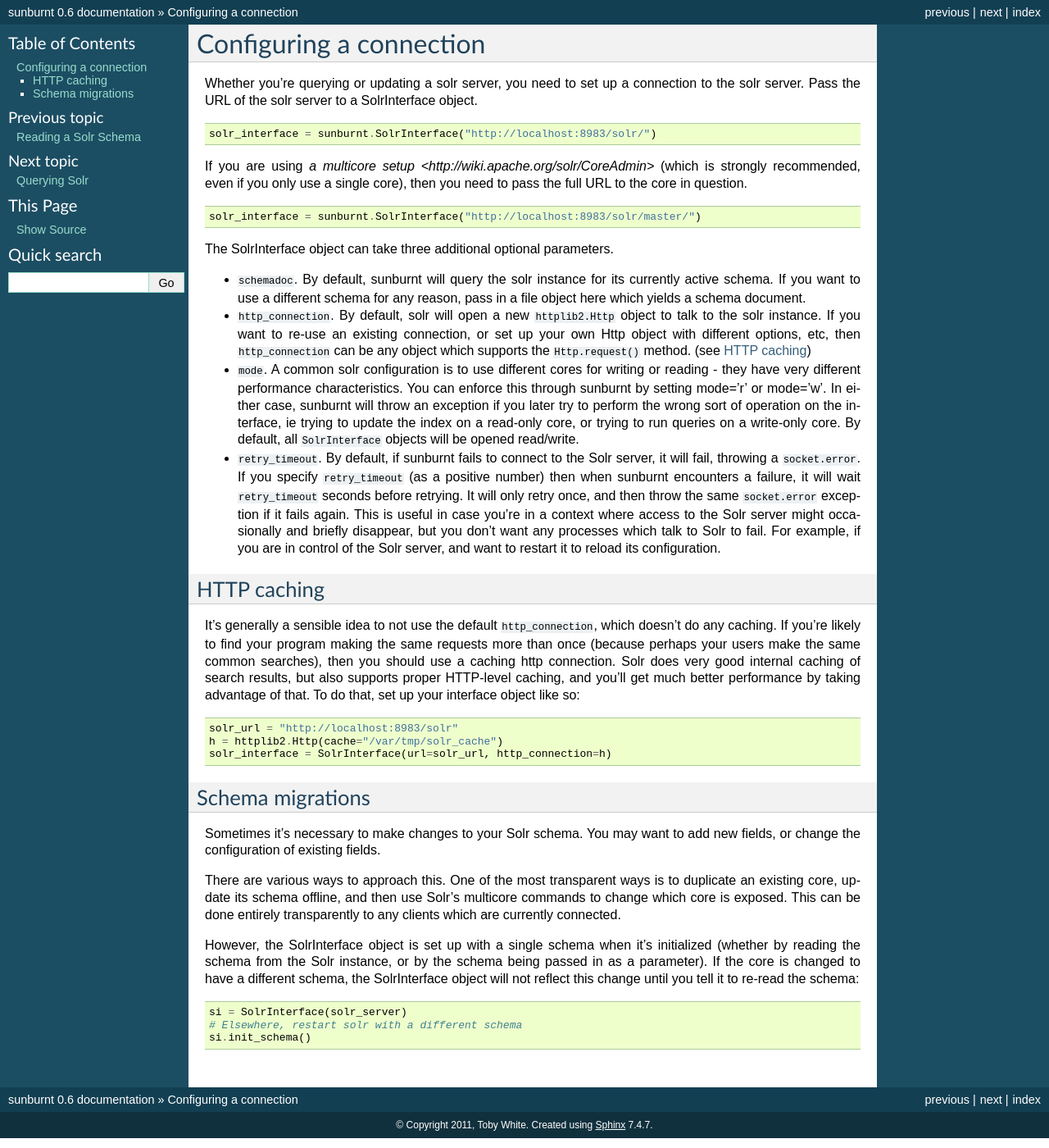
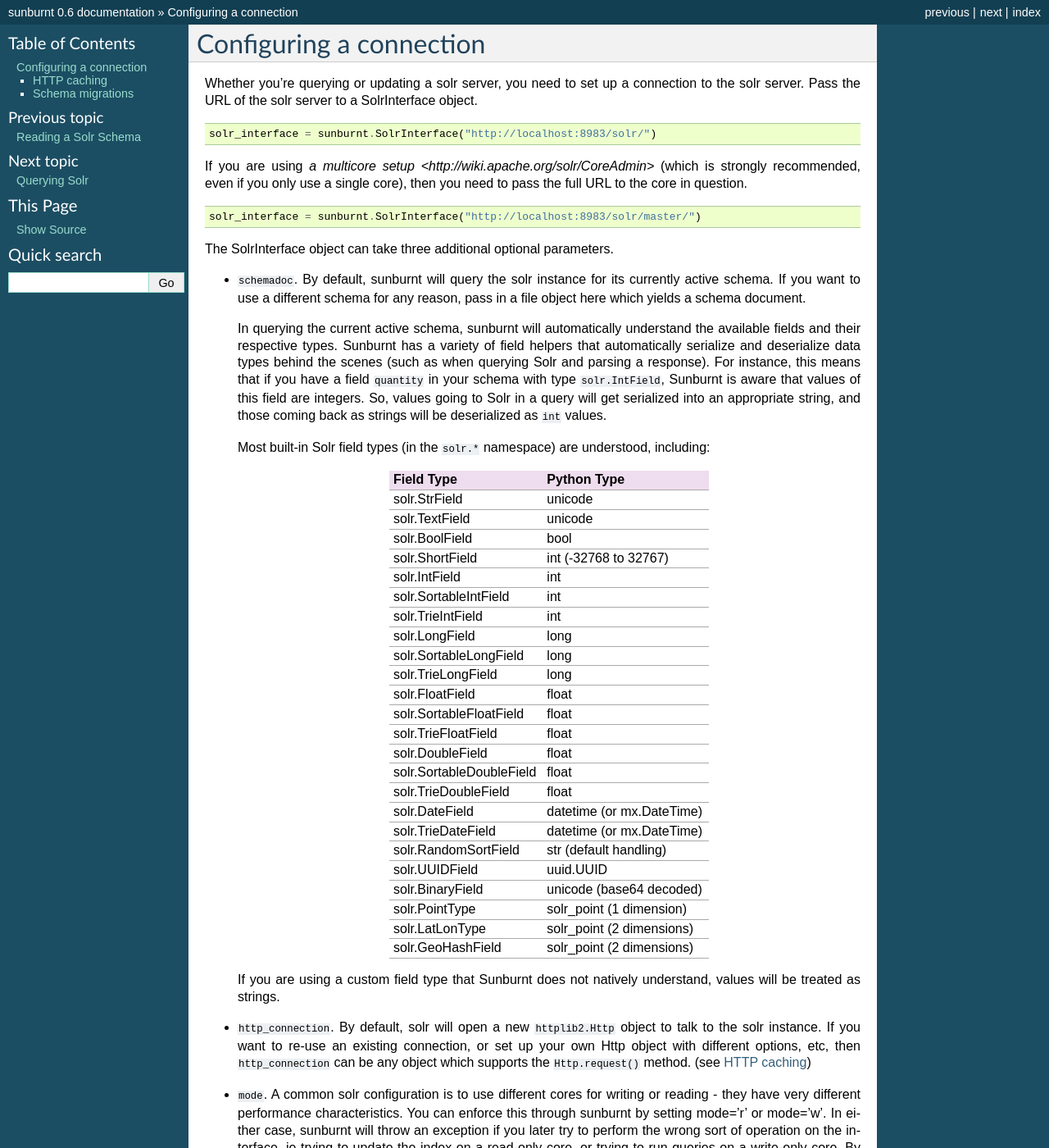
Before and after one commit to tow/sunburnt, a Sphinx documentation site: the page built from docs/connectionconfiguration.rst, in a window 1280 px wide and 1400 px high. Shown: the whole window at 82% size. Built offline with Sphinx 7.4.7, drawn with Linux system fonts in a browser that asks for light colours.

Commit message:
Provide default string-based field for schema field types unknown to Sunburnt.
This allows Sunburnt to continue to function on field types it knows nothing
about, using strings as values (as Solr stores them).

Conflicts:
	Changelog

Conflicts:
	Changelog

```diff
--- a/docs/connectionconfiguration.rst
+++ b/docs/connectionconfiguration.rst
@@ -27,6 +27,51 @@
   currently active schema. If you want to use a different schema for
   any reason, pass in a file object here which yields a schema
   document.
+
+  In querying the current active schema, sunburnt will automatically
+  understand the available fields and their respective types.  Sunburnt
+  has a variety of field helpers that automatically serialize and
+  deserialize data types behind the scenes (such as when querying Solr
+  and parsing a response).  For instance, this means that if you have a
+  field ``quantity`` in your schema with type ``solr.IntField``, Sunburnt
+  is aware that values of this field are integers. So, values going to Solr
+  in a query will get serialized into an appropriate string, and those coming
+  back as strings will be deserialized as ``int`` values.
+
+  Most built-in Solr field types (in the ``solr.*`` namespace) are understood,
+  including:
+
+  ========================  ===========
+  Field Type                Python Type
+  ========================  ===========
+  solr.StrField             unicode
+  solr.TextField            unicode
+  solr.BoolField            bool
+  solr.ShortField           int (-32768 to 32767)
+  solr.IntField             int
+  solr.SortableIntField     int
+  solr.TrieIntField         int
+  solr.LongField            long
+  solr.SortableLongField    long
+  solr.TrieLongField        long
+  solr.FloatField           float
+  solr.SortableFloatField   float
+  solr.TrieFloatField       float
+  solr.DoubleField          float
+  solr.SortableDoubleField  float
+  solr.TrieDoubleField      float
+  solr.DateField            datetime (or mx.DateTime)
+  solr.TrieDateField        datetime (or mx.DateTime)
+  solr.RandomSortField      str (default handling)
+  solr.UUIDField            uuid.UUID
+  solr.BinaryField          unicode (base64 decoded)
+  solr.PointType            solr_point (1 dimension)
+  solr.LatLonType           solr_point (2 dimensions)
+  solr.GeoHashField         solr_point (2 dimensions)
+  ========================  ===========
+
+  If you are using a custom field type that Sunburnt does not
+  natively understand, values will be treated as strings.
 
 * ``http_connection``. By default, solr will open a new ``httplib2.Http``
   object to talk to the solr instance. If you want to re-use an
```
Also changed, not shown: 4 other files.
